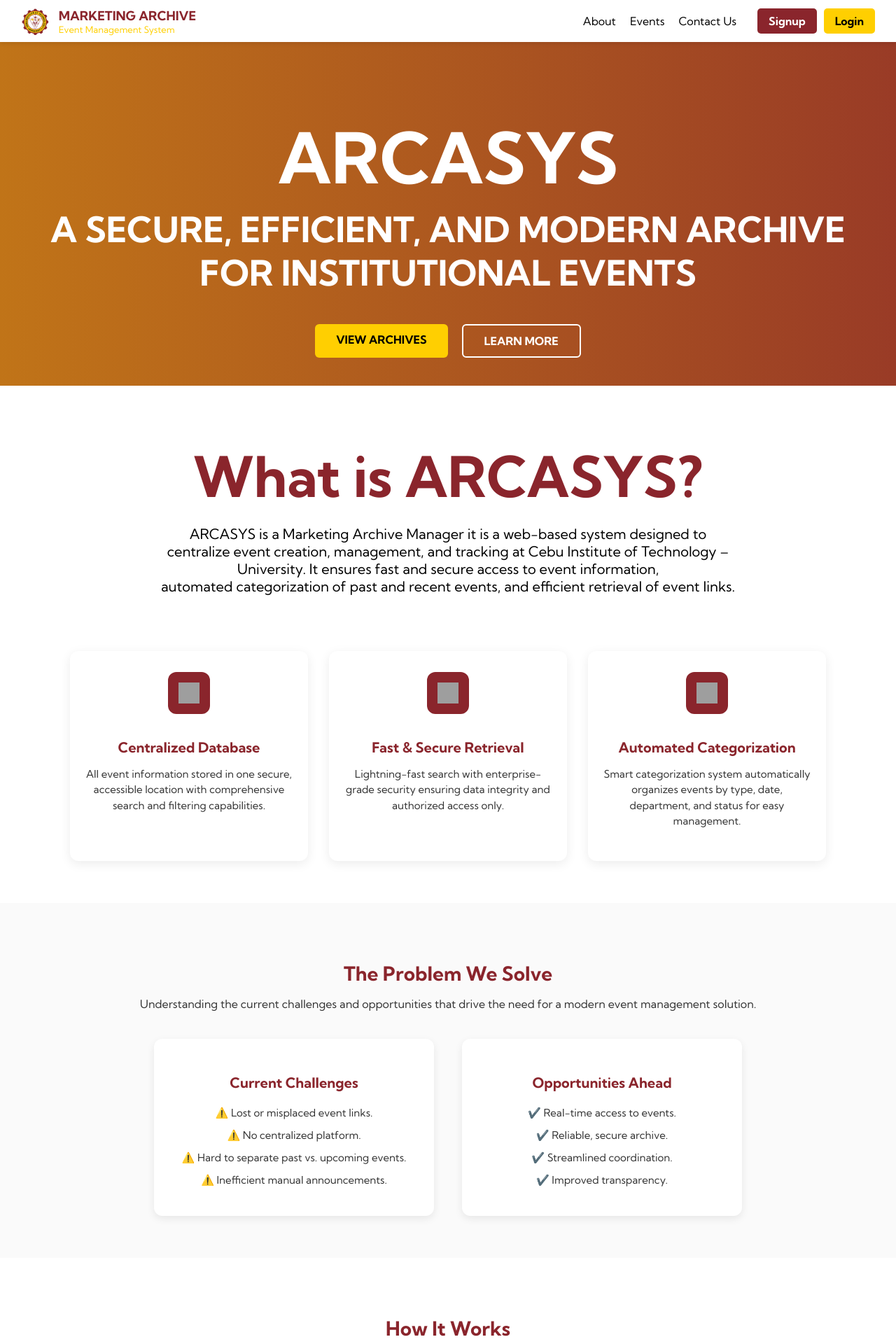
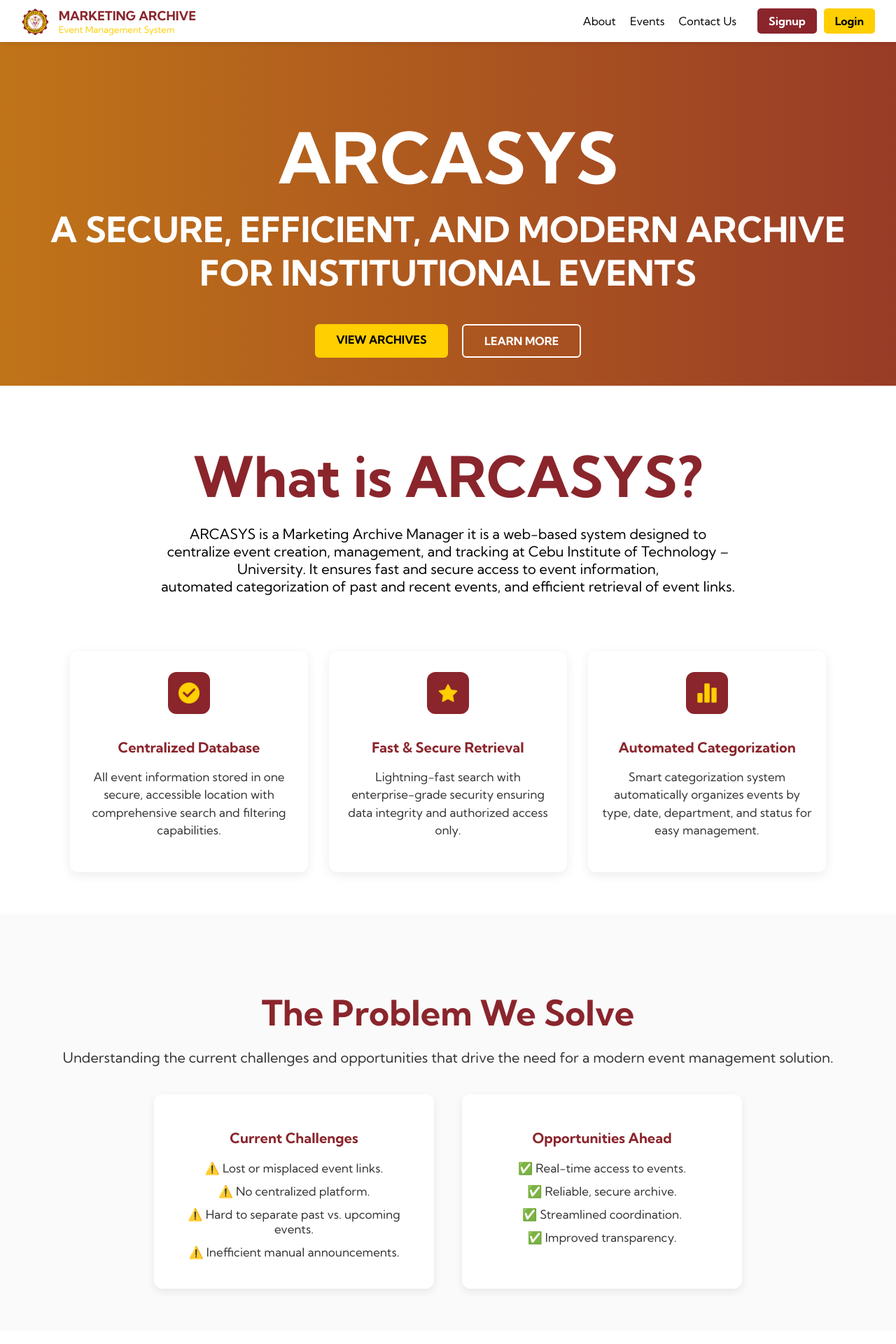
Before and after one commit to LikeYasay/CSIT327-G1-Arcasys, a Django app: page / in a window 1280 px wide. Shown: the top 1920 px of the page at 70% size. Run offline with Django 5.2, Linux system fonts and the light colour scheme; grey boxes are pictures that could not be loaded.

Commit message:
fix(landing): added icons and hover effects on buttons

```diff
--- a/Arcasys/static/ArcasysApp/css/style.css
+++ b/Arcasys/static/ArcasysApp/css/style.css
@@ -1,14 +1,16 @@
 @import url('https://fonts.googleapis.com/css2?family=Kumbh+Sans:wght@400;600;700&display=swap');
 
-html {
+html, body {
+  height: 100%;
+  margin: 0;
+  padding: 0;
   scroll-behavior: smooth;
 }
 
 body {
-    margin: 0;
   font-family: 'Kumbh Sans', sans-serif;
   background: white;
-    padding-top: 60px;
+  padding-top: 60px;  /* offset for fixed navbar */
   overflow-x: hidden;
 }
 
@@ -27,6 +29,15 @@ body {
     box-sizing: border-box;
 }
 
+.page-wrapper {
+  display: flex;
+  flex-direction: column;
+  min-height: 100vh;
+}
+
+main {
+  flex: 1; /* take up remaining vertical space, pushing footer down */
+}
 
 .logo-section {
     display: flex;
@@ -178,16 +230,52 @@ body {
     color: black;
 }
 
+.btn.primary:hover{
+  background-color: #e6b800;
+  transform: translateY(-2px);
+  box-shadow: 0 6px 18px rgba(0,0,0,0.25);
+}
+
+.btn.primary:active {
+  transform: scale(0.98);
+  box-shadow: 0 2px 8px rgba(0,0,0,0.2);
+}
+
+
 .btn.secondary {
     border: 2px solid #fff;
     color: #fff;
     background: transparent;
+    transition:
+    color 0.2s ease,
+    border-color 0.2s ease,
+    transform 0.15s ease,
+    box-shadow 0.2s ease;
+    will-change: transform, box-shadow;
 }
 
+.btn.secondary:hover {
+  color: black;
+  border-color: black;
+  transform: translateY(-2px);
+  box-shadow: 0 6px 16px rgba(0,0,0,0.18);
+}
 
-.btn:hover {
+.btn.secondary:active {
+  transform: translateY(0) scale(0.98);
+  box-shadow: 0 3px 8px rgba(0,0,0,0.16);
+}
+
+.btn.secondary:focus-visible {
+  outline: none;
+  box-shadow:
+    0 0 0 3px rgba(255,255,255,0.7),
+    0 0 0 6px rgba(0,0,0,0.15);
+}
+
+/* .btn:hover {
     opacity: 0.85;
-}
+} */
 
 
 .desc h3{
@@ -250,7 +338,7 @@ body {
 
 .feature-card p {
   color: #333;
-  font-size: 15px;
+  font-size: 17px;
   line-height: 1.5;
 }
 
@@ -260,8 +348,8 @@ body {
   background: #fafafa;
 }
 
-.problem-section h2 {
-  font-size: 28px;
+.problem-section h3 {
+  font-size: 50px;
   font-weight: bold;
   color: #8A252C;
   margin-bottom: 10px;
@@ -269,7 +357,7 @@ body {
 
 .problem-section .subtitle {
   color: #333;
-  font-size: 16px;
+  font-size: 20px;
   margin-bottom: 40px;
 }
 
@@ -302,7 +397,7 @@ body {
 }
 
 .problem-card ul li {
-  font-size: 15px;
+  font-size: 17px;
   color: #333;
   margin-bottom: 12px;
   display: inline-block;
@@ -315,8 +410,8 @@ body {
   background: white;
 }
 
-.how-it-works h2 {
-  font-size: 28px;
+.how-it-works h3 {
+  font-size: 50px;
   font-weight: bold;
   color: #8A252C;
   margin-bottom: 40px;
--- a/Arcasys/templates/ArcasysApp/base.html
+++ b/Arcasys/templates/ArcasysApp/base.html
@@ -4,9 +4,9 @@
   <head>
     <meta charset="UTF-8" />
     <meta name="viewport" content="width=device-width, initial-scale=1.0" />
-    <title>Marketing Archive</title>
+    <title>{% block title %}Marketing Archive{% endblock title %}</title>
     <link rel="stylesheet" href="{% static 'ArcasysApp/css/style.css' %}" />
-    {% block extra_css %}{% endblock %}
+    {% block extra_css %}{% endblock extra_css %}
     <link
       rel="icon"
       type="image/png"
@@ -14,6 +14,7 @@
     />
   </head>
   <body>
+    <div class="page-wrapper">
       <header class="navbar">
         <div class="logo-section">
           <img
@@ -50,14 +51,13 @@
         </div>
       </header>
 
-    <main>{% block content %}{% endblock %}</main>
+      <main>
+        {% block content %}{% endblock content %}
+      </main>
 
       <footer class="footer">
         <div class="footer-left">
-        <p>
-          © 2025 CIT–U | ARCASYS: Marketing Archive Manager. All rights
-          reserved.
-        </p>
+          <p>© 2025 CIT–U | ARCASYS: Marketing Archive Manager. All rights reserved.</p>
         </div>
         <div class="footer-right">
           <a href="/#about">About</a>
@@ -65,5 +65,6 @@
           <a href="{% url 'contact' %}">Contact Us</a>
         </div>
       </footer>
+    </div>
   </body>
 </html>
--- a/Arcasys/templates/ArcasysApp/landing.html
+++ b/Arcasys/templates/ArcasysApp/landing.html
@@ -11,8 +11,8 @@
       FOR INSTITUTIONAL EVENTS
     </h2>
     <div id="about" class="hero-buttons">
-      <a href="#" class="btn primary">VIEW ARCHIVES</a>
-      <a href="#" class="btn secondary">LEARN MORE</a>
+      <a href="{% url 'events' %}" class="btn primary">VIEW ARCHIVES</a>
+      <a href="/#about" class="btn secondary">LEARN MORE</a>
     </div>
   </div>
 </section>
@@ -77,7 +77,7 @@
 </section>
 
 <section class="problem-section">
-  <h2>The Problem We Solve</h2>
+  <h3>The Problem We Solve</h3>
   <p class="subtitle">
     Understanding the current challenges and opportunities that drive the need
     for a modern event management solution.
@@ -97,17 +97,17 @@
     <div class="problem-card">
       <h3>Opportunities Ahead</h3>
       <ul>
-        <li>✔️ Real-time access to events.</li>
-        <li>✔️ Reliable, secure archive.</li>
-        <li>✔️ Streamlined coordination.</li>
-        <li>✔️ Improved transparency.</li>
+        <li>✅ Real-time access to events.</li>
+        <li>✅ Reliable, secure archive.</li>
+        <li>✅ Streamlined coordination.</li>
+        <li>✅ Improved transparency.</li>
       </ul>
     </div>
   </div>
 </section>
 
 <section class="how-it-works">
-  <h2>How It Works</h2>
+  <h3>How It Works</h3>
 
   <div class="steps-container">
     <div class="step">
```
Also changed, not shown: other parts of Arcasys/static/ArcasysApp/css/style.css (+56 -2 lines), Arcasys/static/ArcasysApp/images/chart-icon.png (added), Arcasys/static/ArcasysApp/images/check-icon.png (added), Arcasys/static/ArcasysApp/images/email-icon.png (added), Arcasys/static/ArcasysApp/images/facebook.png (added), Arcasys/static/ArcasysApp/images/link.png (added), Arcasys/static/ArcasysApp/images/location-icon.png (added), Arcasys/static/ArcasysApp/images/location.png (added), Arcasys/static/ArcasysApp/images/phone-icon.png (added), Arcasys/static/ArcasysApp/images/search-icon.png (added), Arcasys/static/ArcasysApp/images/star-icon.png (added), Arcasys/static/ArcasysApp/images/tiktok.png (added), Arcasys/static/ArcasysApp/images/youtube.png (added), 1 other file. Lines whose indentation alone changed are shown as unchanged.
